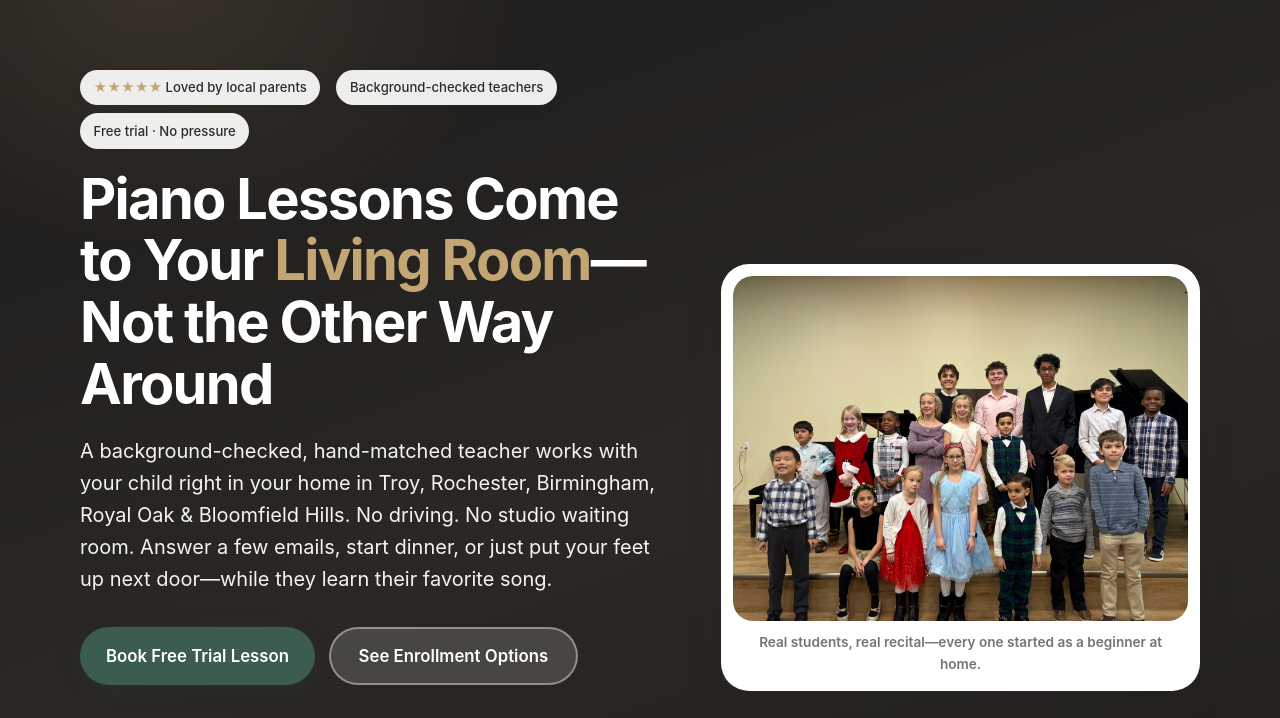
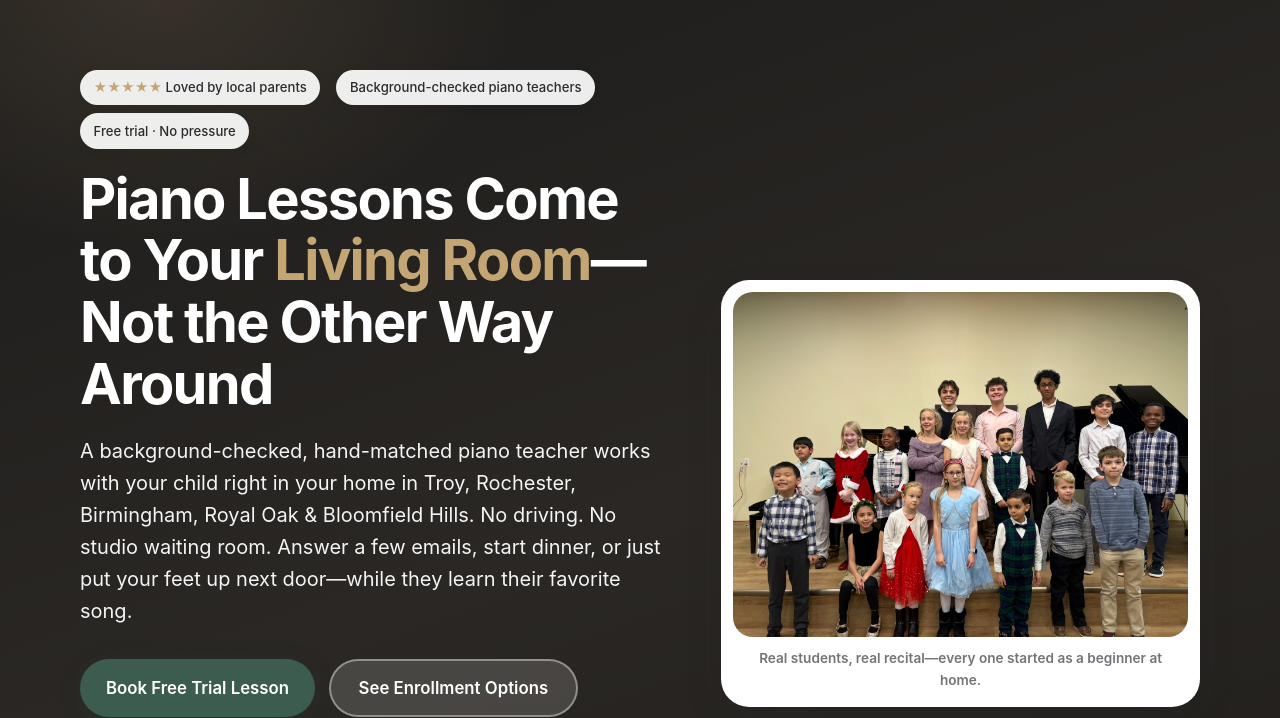
Before and after one commit to adbaraiac/PianoLessonsMi, a plain HTML site: page index.html in a window 1280 px wide. Shown: the part 118-836 px from the top of the page. Drawn offline with Linux system fonts and the light colour scheme.

Commit message:
Add "piano teacher" phrasing to hero for keyword relevance
Google Ads flagged low Quality Score on "piano teacher near me" due
to weak landing page relevance - the page only said "piano lessons,"
never "piano teacher," above the fold.

Co-Authored-By: Claude Sonnet 5 <noreply@anthropic.com>

```diff
--- a/index.html
+++ b/index.html
@@ -108,11 +108,11 @@
           <div class="hero-text">
             <div class="hero-trust-bar fade-in" aria-label="Trust indicators">
               <span class="trust-stat"><strong>★★★★★</strong> Loved by local parents</span>
-              <span class="trust-stat">Background-checked teachers</span>
+              <span class="trust-stat">Background-checked piano teachers</span>
               <span class="trust-stat">Free trial · No pressure</span>
             </div>
             <h1>Piano Lessons Come to Your <span class="hero-highlight">Living Room</span>—Not the Other Way Around</h1>
-            <p class="hero-subtitle">A background-checked, hand-matched teacher works with your child right in your home in Troy, Rochester, Birmingham, Royal Oak &amp; Bloomfield Hills. No driving. No studio waiting room. Answer a few emails, start dinner, or just put your feet up next door—while they learn their favorite song.</p>
+            <p class="hero-subtitle">A background-checked, hand-matched piano teacher works with your child right in your home in Troy, Rochester, Birmingham, Royal Oak &amp; Bloomfield Hills. No driving. No studio waiting room. Answer a few emails, start dinner, or just put your feet up next door—while they learn their favorite song.</p>
             <div class="hero-cta-group">
               <a href="#contact" class="btn btn-primary">Book Free Trial Lesson</a>
               <a href="#pricing" class="btn btn-secondary">See Enrollment Options</a>
```
